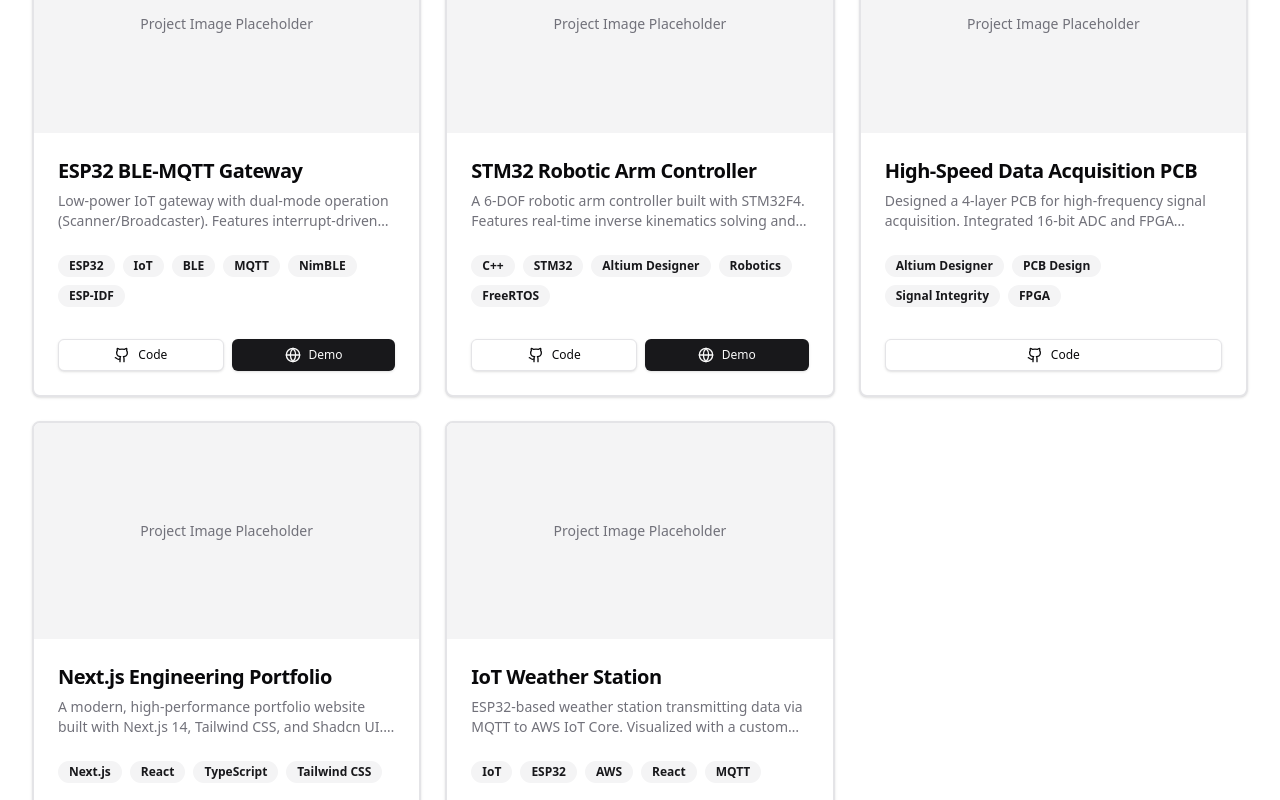
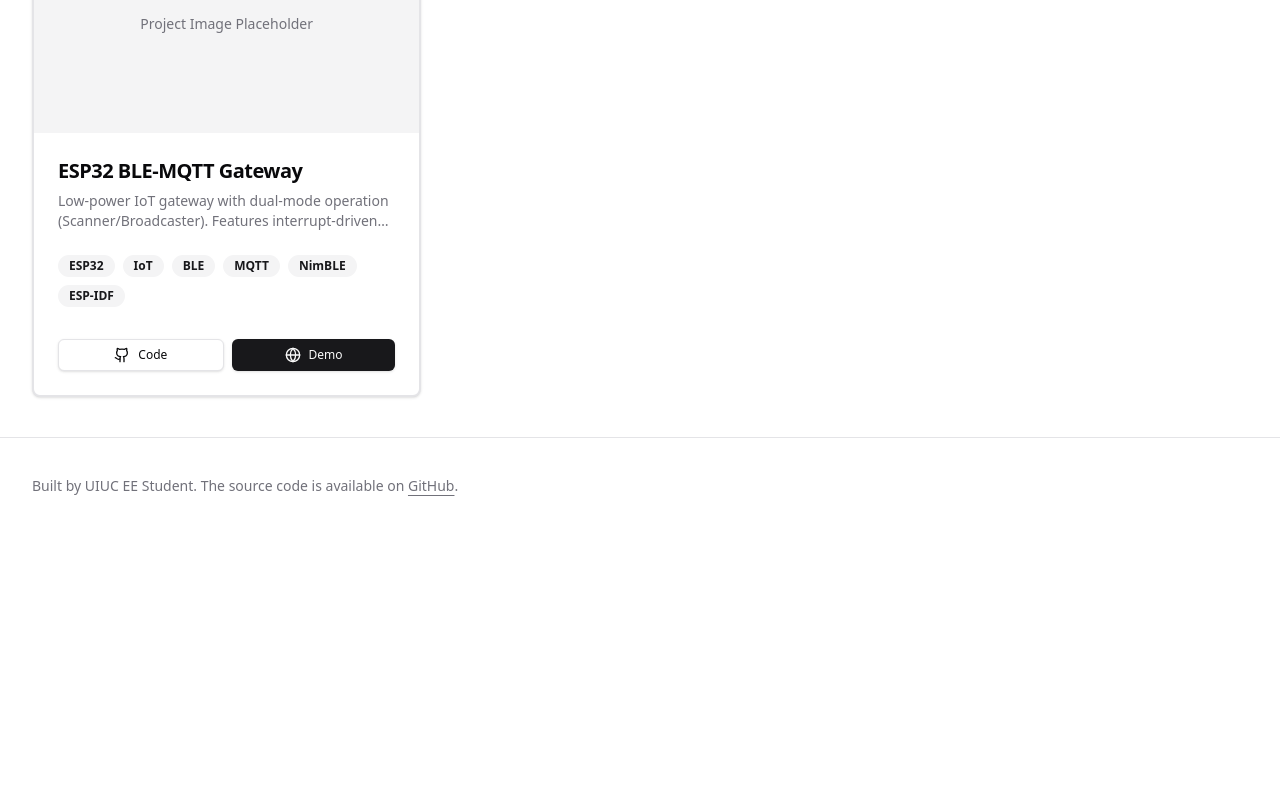
Before and after one commit to Chigz114/my-portfolio, a Next.js app: page /projects in a window 1280 px wide. Shown: the part 340-1140 px from the top of the page. After the commit the page ends 874 px from the top, so only its background shows below. Built offline with nearby package versions, Linux system fonts and the light colour scheme.

Commit message:
Prune fake project entries

```diff
--- a/src/app/projects/page.tsx
+++ b/src/app/projects/page.tsx
@@ -3,37 +3,12 @@ import { ProjectCard } from "@/components/project-card"
 const projects = [
   {
     title: "ESP32 BLE-MQTT Gateway",
-    description: "Low-power IoT gateway with dual-mode operation (Scanner/Broadcaster). Features interrupt-driven channel switching, smart deep sleep scheduling, and BLE data deduplication.",
+    description:
+      "Low-power IoT gateway with dual-mode operation (Scanner/Broadcaster). Features interrupt-driven channel switching, smart deep sleep scheduling, and BLE data deduplication.",
     tags: ["ESP32", "IoT", "BLE", "MQTT", "NimBLE", "ESP-IDF"],
     githubUrl: "https://github.com",
     demoUrl: "/blog/ESP32",
   },
-  {
-    title: "STM32 Robotic Arm Controller",
-    description: "A 6-DOF robotic arm controller built with STM32F4. Features real-time inverse kinematics solving and CAN bus communication.",
-    tags: ["C++", "STM32", "Altium Designer", "Robotics", "FreeRTOS"],
-    githubUrl: "https://github.com",
-    demoUrl: "https://youtube.com",
-  },
-  {
-    title: "High-Speed Data Acquisition PCB",
-    description: "Designed a 4-layer PCB for high-frequency signal acquisition. Integrated 16-bit ADC and FPGA interface with impedance control.",
-    tags: ["Altium Designer", "PCB Design", "Signal Integrity", "FPGA"],
-    githubUrl: "https://github.com",
-  },
-  {
-    title: "Next.js Engineering Portfolio",
-    description: "A modern, high-performance portfolio website built with Next.js 14, Tailwind CSS, and Shadcn UI. Features dark mode and particle effects.",
-    tags: ["Next.js", "React", "TypeScript", "Tailwind CSS"],
-    githubUrl: "https://github.com",
-    demoUrl: "/",
-  },
-  {
-    title: "IoT Weather Station",
-    description: "ESP32-based weather station transmitting data via MQTT to AWS IoT Core. Visualized with a custom React dashboard.",
-    tags: ["IoT", "ESP32", "AWS", "React", "MQTT"],
-    githubUrl: "https://github.com",
-  }
 ]
 
 export default function ProjectsPage() {
```
